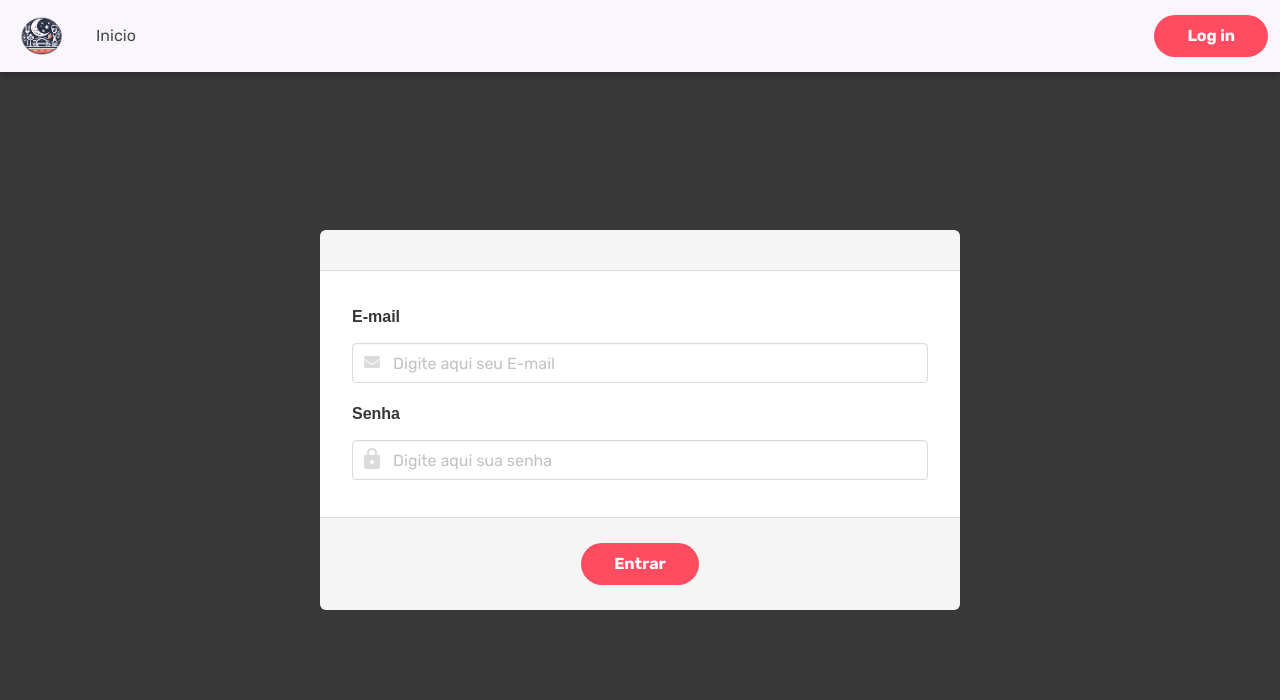
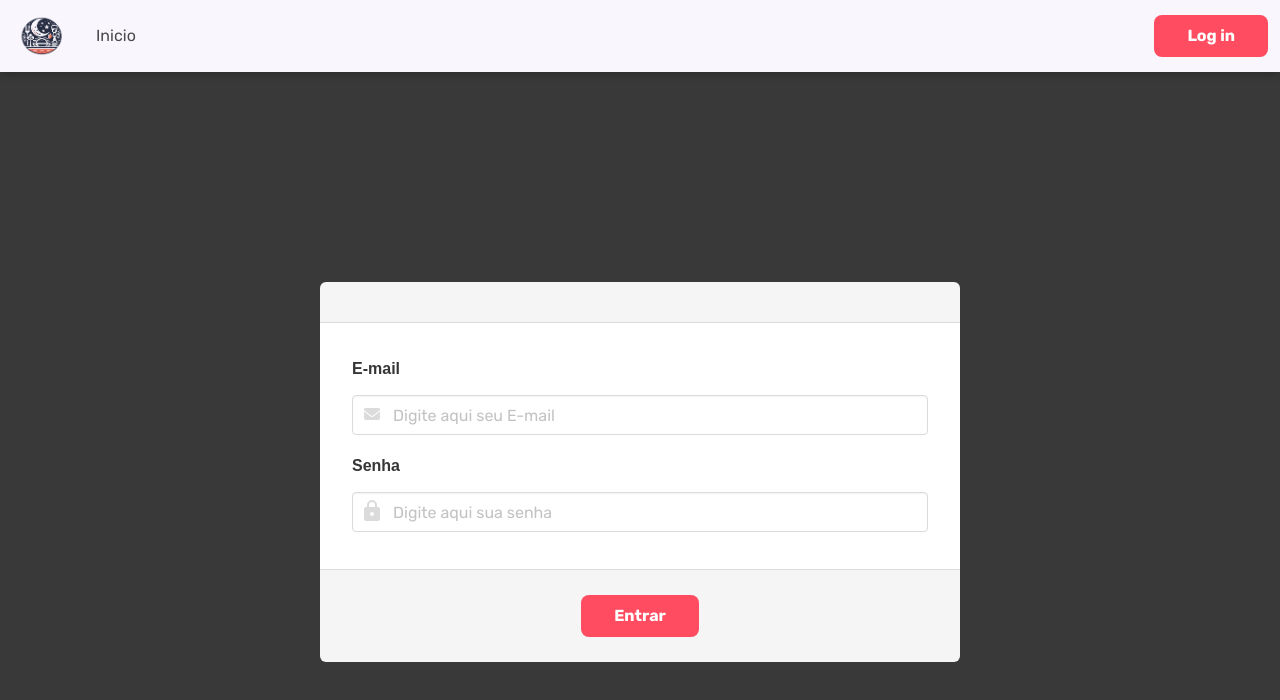
Before and after one commit to allissonconsorte04/stocon-front-end, a React (Vite) app: page /login in a window 1280 px wide. Shown: the top 700 px of the page. Built offline with nearby package versions, Linux system fonts and the light colour scheme.

Commit message:
feat: refinamento css e alteracao no input file

```diff
--- a/src/components/modal/modalClientes.css
+++ b/src/components/modal/modalClientes.css
@@ -1,6 +1,10 @@
 .modal-card-head {
     justify-content: flex-end;
     display: flex;
+}
+
+.modal-card {
+  top: auto;
 }
 
 .modal-card-foot {
--- a/src/pages/products/Products.tsx
+++ b/src/pages/products/Products.tsx
@@ -98,6 +98,32 @@ const Products = () => {
     }
   };
 
+  // const handleUploadFile = async () => {
+  //   if (selectedFile) {
+  //     try {
+  //       let result;
+  //       const fileType = selectedFile.type;
+
+  //       if (fileType === "text/csv" || fileType === "text/xml" || selectedFile.name.endsWith(".csv") || selectedFile.name.endsWith(".xml")) {
+  //         // Chama o serviço de tratamento de dados para CSV/XML
+  //         // result = await uploadDataFile(selectedFile);
+  //         console.log('envio arquivo');
+
+  //       } else if (fileType.startsWith("image/")) {
+  //         // Chama o serviço de OCR para imagens
+  //         result = await uploadImage(selectedFile);
+  //       } else {
+  //         throw new Error("Tipo de arquivo não suportado");
+  //       }
+
+  //       setUploadResponse(result); // Exibe a resposta do backend
+  //       console.log('Upload bem-sucedido:', result);
+  //     } catch (error) {
+  //       console.error('Erro no upload do arquivo:', error);
+  //     }
+  //   }
+  // };
+
   return (
     <div className="products-container">
       <div className="add-product-container">
@@ -107,8 +133,12 @@ const Products = () => {
         >
           Adicionar Produto +
         </button>
-        <div>
-          <input type="file" onChange={handleFileChange} />
+        <div className='box-btns-prd'>
+          <input
+            type="file"
+            accept=".csv, .xml, image/*"
+            onChange={handleFileChange}
+          />
           <button onClick={handleUploadFile}>Upload Arquivo</button>
           {uploadResponse && <div>Resposta do servidor: {uploadResponse}</div>}
         </div>
--- a/src/pages/products/products.css
+++ b/src/pages/products/products.css
@@ -69,19 +69,6 @@ tr:nth-child(odd) {
   background-color: #fff;
 }
 
-button {
-  padding: 5px 10px;
-  margin: 5px;
-  background-color: #007bff;
-  color: #fff;
-  border: none;
-  cursor: pointer;
-}
-
-button:hover {
-  background-color: #0056b3;
-}
-
 .novo-cliente {
   background-color: #f2f2f2;
   padding: 20px;
@@ -104,3 +91,30 @@ input {
 input:focus {
   outline: none;
 }
+
+
+.box-btns-prd {
+  display: flex;
+}
+
+.box-btns-prd input {
+  border-radius: 8px;
+  border: solid #ff4d61 2px;
+}
+
+.box-btns-prd input span {
+  color: #fff;
+}
+
+#file-upload-button {
+  background-color: red;
+}
+
+.box-btns-prd button {
+  width: 200px;
+  border-radius: 8px;
+}
+
+.btn {
+  border-radius: 8px !important;
+}
```
